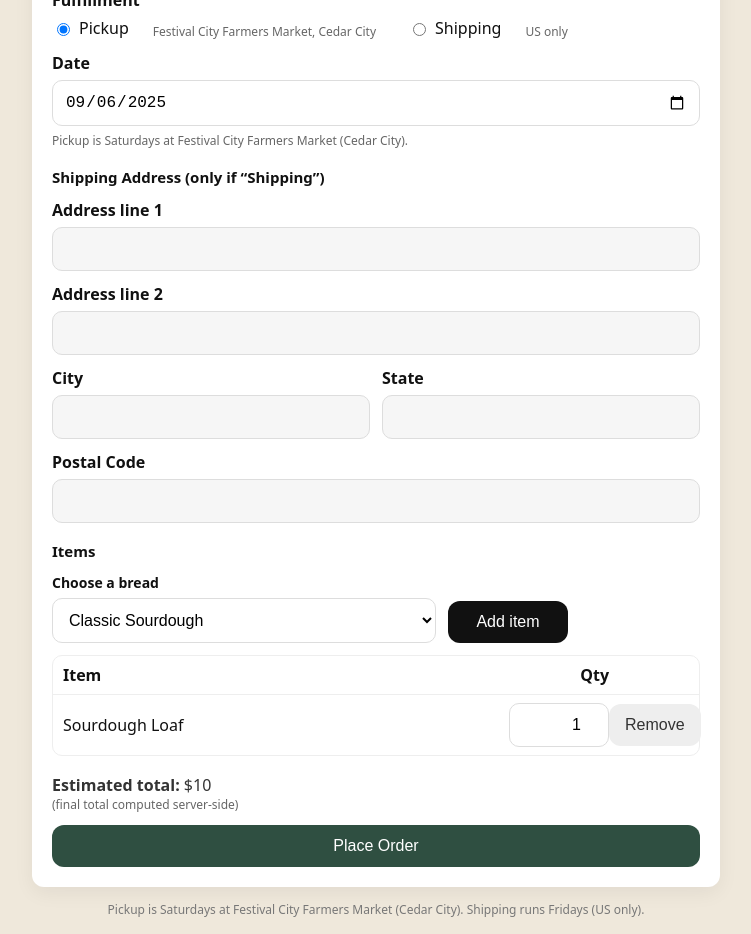
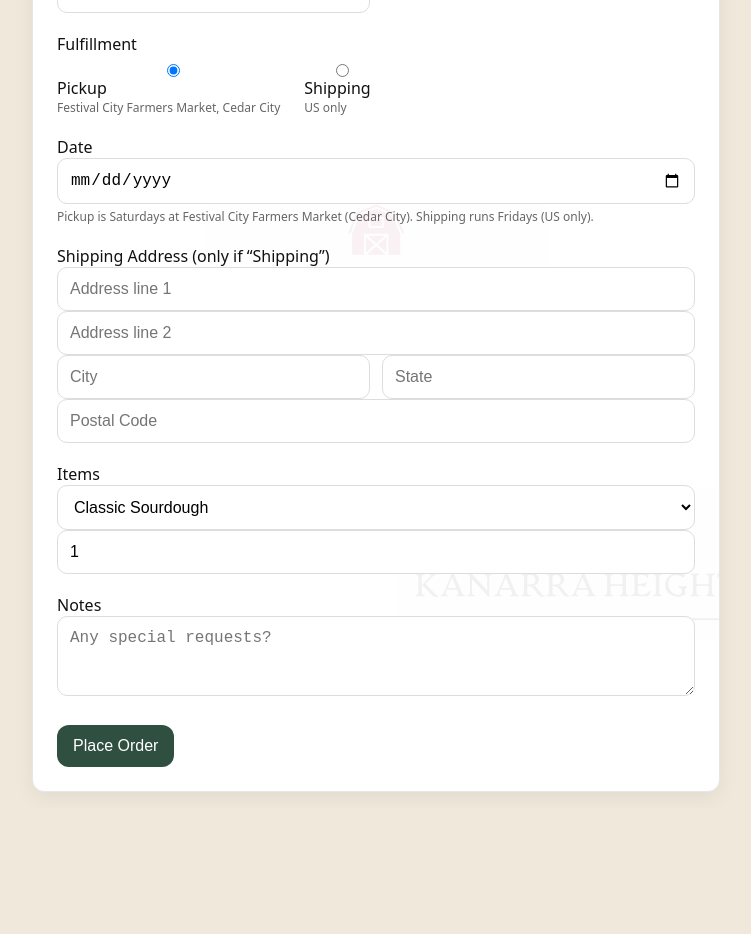
Before and after one commit to jguymonchy/sourdough-orders, a Next.js app in the folder sourdough-orders/: page /order in a window 1280 px wide. Shown: the part 360-1294 px from the top of the page, without its empty margins (264-1015 px from the left). After the commit the page ends 1168 px from the top, so only its background shows below. Built offline with nearby package versions, Linux system fonts and the light colour scheme.

Commit message:
Update page.tsx

```diff
--- a/sourdough-orders/app/order/page.tsx
+++ b/sourdough-orders/app/order/page.tsx
@@ -1,414 +1,165 @@
 'use client';
-
-import { useEffect, useMemo, useRef, useState } from 'react';
-
-type ApiResponse = { ok: boolean; kh?: string; venmo_note?: string; error?: string };
-
-// Example catalog (you can expand to 20+ later)
-const CATALOG = [
-  'Classic Sourdough',
-  'Jalapeño Cheddar',
-  'Cinnamon Raisin',
-  'Banana Pepper & Pepper Jack',
-  'Rosemary',
-  'Garlic',
-  'Seeded Country',
-  'Olive',
-];
-
-const PRICE_EACH = 10; // simple flat price preview; final total is server-side
+import { useState } from 'react';
 
 export default function OrderPage() {
   const [submitting, setSubmitting] = useState(false);
   const [message, setMessage] = useState<string | null>(null);
   const [kh, setKh] = useState<string | null>(null);
 
-  // Fulfillment + date
-  const [method, setMethod] = useState<'pickup' | 'shipping'>('pickup'); // default Pickup
-  const [dateHint, setDateHint] = useState<string>('');
-  const dateRef = useRef<HTMLInputElement | null>(null);
-
-  // Dynamic items
-  type Line = { name: string; qty: number };
-  const [items, setItems] = useState<Line[]>([{ name: 'Sourdough Loaf', qty: 1 }]);
-  const [picker, setPicker] = useState<string>('Classic Sourdough');
-
-  // Live total (preview only)
-  const total = useMemo(() => items.reduce((s, i) => s + (i.qty || 0) * PRICE_EACH, 0), [items]);
-
-  useEffect(() => {
-    if (message) {
-      const t = setTimeout(() => setMessage(null), 4000);
-      return () => clearTimeout(t);
-    }
-  }, [message]);
-
-  // ===== Date helpers (always choose the NEXT valid day) =====
-  function toYMD(d: Date) {
-    const y = d.getFullYear();
-    const m = String(d.getMonth() + 1).padStart(2, '0');
-    const day = String(d.getDate()).padStart(2, '0');
-    return `${y}-${m}-${day}`;
-  }
-
-  function fromYMD(ymd: string) {
-    const [y, m, d] = ymd.split('-').map(Number);
-    return new Date(y, m - 1, d);
-  }
-
-  // Returns the NEXT occurrence of targetDow strictly in the future relative to 'from'
-  // targetDow: 0=Sun ... 5=Fri 6=Sat
-  function nextDowFrom(from: Date, targetDow: number) {
-    const d = new Date(from);
-    d.setHours(0, 0, 0, 0);
-    // If 'from' itself is targetDow, move to the next week (strictly future)
-    do {
-      d.setDate(d.getDate() + 1);
-    } while (d.getDay() !== targetDow);
-    return d;
-  }
-
-  function allowedDowFor(m: 'pickup' | 'shipping') {
-    return m === 'pickup' ? 6 /* Sat */ : 5 /* Fri */;
-  }
-
-  function ruleText(m: 'pickup' | 'shipping') {
-    return m === 'pickup'
-      ? 'Pickup is Saturdays at Festival City Farmers Market (Cedar City).'
-      : 'Shipping goes out on Fridays (US only).';
-  }
-
-  // On method change, auto-pick the NEXT allowed date from today
-  useEffect(() => {
-    const el = dateRef.current;
-    const allowed = allowedDowFor(method);
-    setDateHint(ruleText(method));
-    if (el) {
-      const snap = nextDowFrom(new Date(), allowed);
-      el.value = toYMD(snap);
-      el.setCustomValidity('');
-    }
-  }, [method]);
-
-  // If user picks a non-valid day, snap to the NEXT allowed day (never previous)
-  function validateOrSnapDate(el: HTMLInputElement) {
-    if (!el.value) return;
-    try {
-      const picked = fromYMD(el.value);
-      const allowed = allowedDowFor(method);
-      if (picked.getDay() !== allowed) {
-        const snapped = nextDowFrom(picked, allowed);
-        el.value = toYMD(snapped);
-        setDateHint(
-          method === 'pickup'
-            ? 'Pickup is Saturdays — date adjusted to the next Saturday.'
-            : 'Shipping is Fridays — date adjusted to the next Friday.'
-        );
-      } else {
-        setDateHint(ruleText(method));
-      }
-      el.setCustomValidity('');
-    } catch {
-      el.setCustomValidity('');
-    }
-  }
-
-  // ===== Items UI helpers =====
-  function addItem() {
-    if (!picker) return;
-    if (items.some((i) => i.name === picker)) {
-      // bump qty if already present
-      setItems((prev) =>
-        prev.map((i) => (i.name === picker ? { ...i, qty: i.qty + 1 } : i))
-      );
-    } else {
-      setItems((prev) => [...prev, { name: picker, qty: 1 }]);
-    }
-  }
-
-  function setQty(idx: number, qty: number) {
-    setItems((prev) => prev.map((i, n) => (n === idx ? { ...i, qty: Math.max(0, qty) } : i)));
-  }
-
-  function removeItem(idx: number) {
-    setItems((prev) => prev.filter((_, n) => n !== idx));
-  }
-
-  // ===== Submit =====
-  async function onSubmit(e: React.FormEvent<HTMLFormElement>) {
+  async function handleSubmit(e: React.FormEvent<HTMLFormElement>) {
     e.preventDefault();
     setSubmitting(true);
     setMessage(null);
     setKh(null);
 
+    const formData = new FormData(e.currentTarget);
+    const payload = {
+      name: formData.get('name'),
+      email: formData.get('email'),
+      phone: formData.get('phone'),
+      fulfillment: formData.get('fulfillment'),
+      date: formData.get('date'),
+      address1: formData.get('address1'),
+      address2: formData.get('address2'),
+      city: formData.get('city'),
+      state: formData.get('state'),
+      postal: formData.get('postal'),
+      items: [] as any[],
+      notes: formData.get('notes'),
+    };
+
     try {
-      const fd = new FormData(e.currentTarget);
-
-      // For pickup, clear address fields
-      const addressDisabled = method !== 'shipping';
-      if (addressDisabled) {
-        fd.set('address1', '');
-        fd.set('address2', '');
-        fd.set('city', '');
-        fd.set('state', '');
-        fd.set('postal', '');
-      }
-
-      // Ensure date obeys rule
-      if (dateRef.current) validateOrSnapDate(dateRef.current);
-
-      // Build payload from form + dynamic items
-      const payload: Record<string, any> = Object.fromEntries(fd.entries());
-
-      // Map items → item1_name/item1_qty, item2_name/item2_qty, ...
-      const filtered = items.filter((i) => (i.qty || 0) > 0);
-      filtered.forEach((line, idx) => {
-        const n = idx + 1;
-        payload[`item${n}_name`] = line.name;
-        payload[`item${n}_qty`] = String(line.qty);
-      });
-
-      // (Optional) clear any unused slots you used earlier; not necessary.
-
       const res = await fetch('/api/order', {
         method: 'POST',
         headers: { 'Content-Type': 'application/json' },
         body: JSON.stringify(payload),
       });
-
-      const data: ApiResponse = await res.json();
-      if (!res.ok || !data.ok) throw new Error(data.error || 'Order failed');
-
-      setKh(data.kh ?? null);
-      setMessage(
-        `✅ Order placed! ${data.kh ? `Your ID is ${data.kh}` : 'Check your email for confirmation.'}`
-      );
-      // keep lines but reset small quantities
-      setItems([{ name: 'Sourdough Loaf', qty: 1 }]);
-    } catch (err: any) {
-      setMessage(err?.message || 'Something went wrong. Please try again.');
+      const data = await res.json();
+      if (data.ok) {
+        setKh(data.kh_id || null);
+        setMessage('Order placed successfully!');
+      } else {
+        setMessage('Something went wrong.');
+      }
+    } catch (err) {
+      setMessage('Network error.');
     } finally {
       setSubmitting(false);
     }
   }
 
-  const addressDisabled = method !== 'shipping';
+  return (
+    <div className="container">
+      <div className="card khh-card" style={{ padding: 24, position: 'relative' }}>
+        {/* watermark */}
+        <div
+          style={{
+            position: 'absolute',
+            inset: 0,
+            display: 'flex',
+            alignItems: 'center',
+            justifyContent: 'center',
+            pointerEvents: 'none',
+            opacity: 0.05,
+          }}
+        >
+          <img
+            src="/khh-logo.svg"
+            alt=""
+            style={{
+              width: '50%',
+              height: '50%',
+              objectFit: 'contain',
+            }}
+          />
+        </div>
 
-  return (
-    <div style={{ maxWidth: 720, margin: '0 auto', padding: 16, fontFamily: 'system-ui, -apple-system, Segoe UI, Roboto, sans-serif' }}>
-      <div style={{ background: '#fff', borderRadius: 12, padding: 20, boxShadow: '0 6px 20px rgba(0,0,0,0.06)' }}>
-        <h1 style={{ margin: '0 0 8px', fontSize: 22 }}>Kanarra Heights Homestead — Order</h1>
-        <p style={{ margin: '0 0 16px', color: '#666' }}>
-          Choose <b>Pickup</b> or <b>Shipping</b>, then complete your details.
+        <h2 style={{ marginBottom: 12, position: 'relative', zIndex: 1 }}>
+          Kanarra Heights Homestead — Order
+        </h2>
+        <p style={{ marginTop: 0, marginBottom: 20, color: '#555', position: 'relative', zIndex: 1 }}>
+          Choose <strong>Pickup</strong> or <strong>Shipping</strong>, then complete your details.
         </p>
 
-        <form onSubmit={onSubmit}>
-          <div style={{ display: 'grid', gap: 12 }}>
-            {/* Contact */}
-            <div>
-              <label style={{ fontWeight: 600, fontSize: 14 }}>Full Name</label>
-              <input name="name" placeholder="Jane Doe" required style={inputStyle} />
-            </div>
-
+        <form onSubmit={handleSubmit} style={{ position: 'relative', zIndex: 1 }}>
           <div style={{ display: 'grid', gridTemplateColumns: '1fr 1fr', gap: 12 }}>
             <div>
-                <label style={{ fontWeight: 600, fontSize: 14 }}>Email</label>
-                <input name="email" type="email" placeholder="jane@example.com" required style={inputStyle} />
+              <label>Full Name</label>
+              <input name="name" required />
             </div>
             <div>
-                <label style={{ fontWeight: 600, fontSize: 14 }}>Phone</label>
-                <input name="phone" placeholder="(555) 555-5555" required style={inputStyle} />
+              <label>Email</label>
+              <input type="email" name="email" required />
+            </div>
+            <div>
+              <label>Phone</label>
+              <input type="tel" name="phone" required />
             </div>
           </div>
 
-            {/* Fulfillment (better alignment) */}
-            <div>
-              <div style={{ fontWeight: 700, marginBottom: 6 }}>Fulfillment</div>
-              <div style={{ display: 'flex', alignItems: 'baseline' }}>
-                <label style={{ display: 'inline-flex', alignItems: 'center', gap: 6, marginRight: 24 }}>
-                  <input
-                    type="radio"
-                    name="fulfillment_method"
-                    value="pickup"
-                    checked={method === 'pickup'}
-                    onChange={() => setMethod('pickup')}
-                  />
-                  <span>Pickup</span>
-                </label>
-                <span style={{ color: '#666', fontSize: 12, marginRight: 32 }}>
+          <div style={{ marginTop: 20 }}>
+            <label>Fulfillment</label>
+            <div style={{ display: 'flex', gap: 24, marginTop: 6 }}>
+              <label style={{ display: 'flex', flexDirection: 'column' }}>
+                <input type="radio" name="fulfillment" value="pickup" defaultChecked /> Pickup
+                <span style={{ fontSize: 12, color: '#666' }}>
                   Festival City Farmers Market, Cedar City
                 </span>
-
-                <label style={{ display: 'inline-flex', alignItems: 'center', gap: 6, marginRight: 24 }}>
-                  <input
-                    type="radio"
-                    name="fulfillment_method"
-                    value="shipping"
-                    checked={method === 'shipping'}
-                    onChange={() => setMethod('shipping')}
-                  />
-                  <span>Shipping</span>
               </label>
-                <span style={{ color: '#666', fontSize: 12 }}>US only</span>
+              <label style={{ display: 'flex', flexDirection: 'column' }}>
+                <input type="radio" name="fulfillment" value="shipping" /> Shipping
+                <span style={{ fontSize: 12, color: '#666' }}>US only</span>
+              </label>
             </div>
           </div>
 
-            {/* Date */}
-            <div>
-              <label style={{ fontWeight: 600, display: 'block', marginBottom: 6 }}>Date</label>
-              <input
-                ref={dateRef}
-                name="pickup_date"
-                type="date"
-                onBlur={(e) => validateOrSnapDate(e.currentTarget)}
-                style={inputStyle}
-              />
-              <div style={{ marginTop: 6, color: '#666', fontSize: 12 }}>
-                {dateHint || ruleText(method)}
+          <div style={{ marginTop: 20 }}>
+            <label>Date</label>
+            <input type="date" name="date" required />
+            <div style={{ fontSize: 12, marginTop: 4, color: '#666' }}>
+              Pickup is Saturdays at Festival City Farmers Market (Cedar City). Shipping runs Fridays
+              (US only).
             </div>
           </div>
 
-            {/* Address (Shipping only) */}
-            <div style={{ marginTop: 6, fontWeight: 700, fontSize: 15 }}>Shipping Address (only if “Shipping”)</div>
-
-            <div>
-              <label style={{ fontWeight: 600, display: 'block', marginBottom: 6 }}>Address line 1</label>
-              <input name="address1" disabled={addressDisabled} required={!addressDisabled} style={disabledStyle(addressDisabled)} />
+          <div style={{ marginTop: 20 }}>
+            <label>Shipping Address (only if “Shipping”)</label>
+            <input name="address1" placeholder="Address line 1" />
+            <input name="address2" placeholder="Address line 2" />
+            <div style={{ display: 'grid', gridTemplateColumns: '1fr 1fr', gap: 12 }}>
+              <input name="city" placeholder="City" />
+              <input name="state" placeholder="State" />
             </div>
-            <div>
-              <label style={{ fontWeight: 600, display: 'block', marginBottom: 6 }}>Address line 2</label>
-              <input name="address2" disabled={addressDisabled} style={disabledStyle(addressDisabled)} />
-            </div>
-            <div style={{ display: 'grid', gridTemplateColumns: '1fr 1fr', gap: 12 }}>
-              <div>
-                <label style={{ fontWeight: 600, display: 'block', marginBottom: 6 }}>City</label>
-                <input name="city" disabled={addressDisabled} required={!addressDisabled} style={disabledStyle(addressDisabled)} />
-              </div>
-              <div>
-                <label style={{ fontWeight: 600, display: 'block', marginBottom: 6 }}>State</label>
-                <input name="state" disabled={addressDisabled} required={!addressDisabled} style={disabledStyle(addressDisabled)} />
-              </div>
-            </div>
-            <div>
-              <label style={{ fontWeight: 600, display: 'block', marginBottom: 6 }}>Postal Code</label>
-              <input name="postal" disabled={addressDisabled} required={!addressDisabled} style={disabledStyle(addressDisabled)} />
+            <input name="postal" placeholder="Postal Code" />
           </div>
 
-            {/* Items: dropdown → list */}
-            <div style={{ marginTop: 6, fontWeight: 700, fontSize: 15 }}>Items</div>
-
-            <div style={{ display: 'grid', gridTemplateColumns: '1fr 120px 120px', gap: 12, alignItems: 'end' }}>
-              <div>
-                <label style={{ fontWeight: 600, fontSize: 14, display: 'block', marginBottom: 6 }}>Choose a bread</label>
-                <select value={picker} onChange={(e) => setPicker(e.target.value)} style={inputStyle}>
-                  {CATALOG.map((name) => (
-                    <option key={name} value={name}>{name}</option>
-                  ))}
+          <div style={{ marginTop: 20 }}>
+            <label>Items</label>
+            <select name="bread">
+              <option value="sourdough">Classic Sourdough</option>
+              <option value="jalapeno">Jalapeño Cheddar</option>
+              <option value="cinnamon">Cinnamon Raisin</option>
+              <option value="banana">Banana Pepper & Pepper Jack</option>
             </select>
-              </div>
-              <div>
-                <button
-                  type="button"
-                  onClick={addItem}
-                  style={{ ...buttonStyle, width: '100%' }}
-                >
-                  Add item
-                </button>
-              </div>
-              <div />
+            <input name="qty" type="number" defaultValue={1} min={1} />
           </div>
 
-            {/* Items table */}
-            {items.length > 0 && (
-              <div style={{ border: '1px solid #eee', borderRadius: 10 }}>
-                <div style={{ display: 'grid', gridTemplateColumns: '1fr 120px 80px', padding: '8px 10px', borderBottom: '1px solid #eee', fontWeight: 600 }}>
-                  <div>Item</div>
-                  <div style={{ textAlign: 'right' }}>Qty</div>
-                  <div />
-                </div>
-                {items.map((line, idx) => (
-                  <div key={`${line.name}-${idx}`} style={{ display: 'grid', gridTemplateColumns: '1fr 120px 80px', padding: '8px 10px', alignItems: 'center', borderBottom: idx < items.length - 1 ? '1px solid #f3f3f3' : 'none' }}>
-                    <div>{line.name}</div>
-                    <div style={{ textAlign: 'right' }}>
-                      <input
-                        type="number"
-                        min={0}
-                        value={line.qty}
-                        onChange={(e) => setQty(idx, Math.max(0, Number(e.target.value || 0)))}
-                        style={{ ...inputStyle, width: 100, textAlign: 'right' }}
-                      />
-                    </div>
-                    <div>
-                      <button
-                        type="button"
-                        onClick={() => removeItem(idx)}
-                        aria-label="Remove"
-                        style={{ ...buttonStyle, background: '#eee', color: '#333' }}
-                      >
-                        Remove
-                      </button>
-                    </div>
-                  </div>
-                ))}
-              </div>
-            )}
-
-            {/* Totals preview */}
-            <div style={{ marginTop: 6, color: '#333' }}>
-              <b>Estimated total:</b> ${total}
-              <div style={{ fontSize: 12, color: '#666' }}>(final total computed server-side)</div>
+          <div style={{ marginTop: 20 }}>
+            <label>Notes</label>
+            <textarea name="notes" rows={3} placeholder="Any special requests?" />
           </div>
 
-            {/* Submit */}
-           <button
-  type="submit"
-  disabled={submitting}
-  className="primary"
->
+          <button type="submit" disabled={submitting} className="primary" style={{ marginTop: 24 }}>
             {submitting ? 'Placing order…' : 'Place Order'}
           </button>
 
-
           {message && (
-              <div style={{ marginTop: 10, padding: 10, background: '#f6f6f6', borderRadius: 10 }}>
-                {kh ? (
-                  <div>
-                    <div style={{ fontWeight: 700 }}>{message}</div>
-                    <div>Venmo note: “{kh} — Kanarra Heights Homestead”</div>
-                  </div>
-                ) : (
-                  message
-                )}
+            <div style={{ marginTop: 12 }}>
+              {message} {kh && <strong>{kh}</strong>}
             </div>
           )}
-          </div>
         </form>
-      </div>
-      <div style={{ marginTop: 14, fontSize: 12, color: '#777', textAlign: 'center' }}>
-        Pickup is Saturdays at Festival City Farmers Market (Cedar City). Shipping runs Fridays (US only).
       </div>
     </div>
   );
 }
-
-const inputStyle: React.CSSProperties = {
-  width: '100%',
-  padding: 12,
-  fontSize: 16,
-  borderRadius: 10,
-  border: '1px solid #ddd',
-};
-
-const buttonStyle: React.CSSProperties = {
-  appearance: 'none',
-  border: 'none',
-  background: '#111',
-  color: '#fff',
-  padding: '12px 16px',
-  borderRadius: 12,
-  fontSize: 16,
-  cursor: 'pointer',
-};
-function disabledStyle(disabled: boolean): React.CSSProperties {
-  return { ...inputStyle, background: disabled ? '#f6f6f6' : '#fff' };
-}
```
Lines whose indentation alone changed are shown as unchanged.
